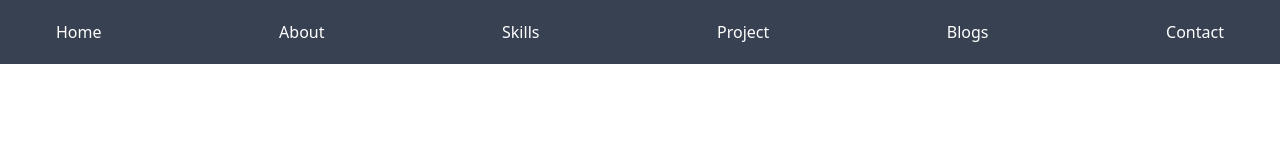
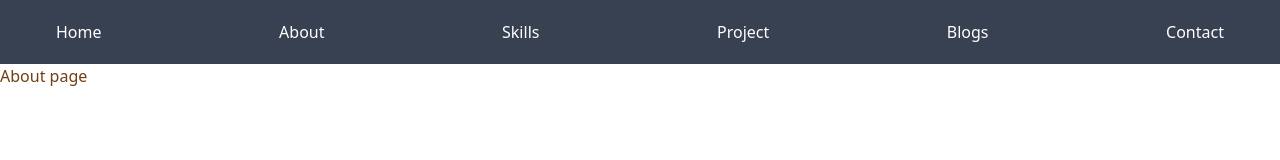
Before and after one commit to peninah98/PeninePortifolio, a React (Vite) app: page / in a window 1280 px wide. Shown: the top 160 px of the page. Built offline with nearby package versions, Linux system fonts and the light colour scheme.

Commit message:
feat: created about page component

```diff
--- a/src/App.tsx
+++ b/src/App.tsx
@@ -1,3 +1,4 @@
+import About from "./Component/About"
 import NavBar from "./Component/NavBar"
 import "./index.css"
 
@@ -5,6 +6,7 @@ function App() {
   return (
     <div className="text-yellow-900">
       <NavBar />
+      <About />
     </div>
   )
 }
--- /dev/null
+++ b/src/Component/About.tsx
@@ -0,0 +1,5 @@
+function About() {
+  return <div>About page</div>
+}
+
+export default About
```
